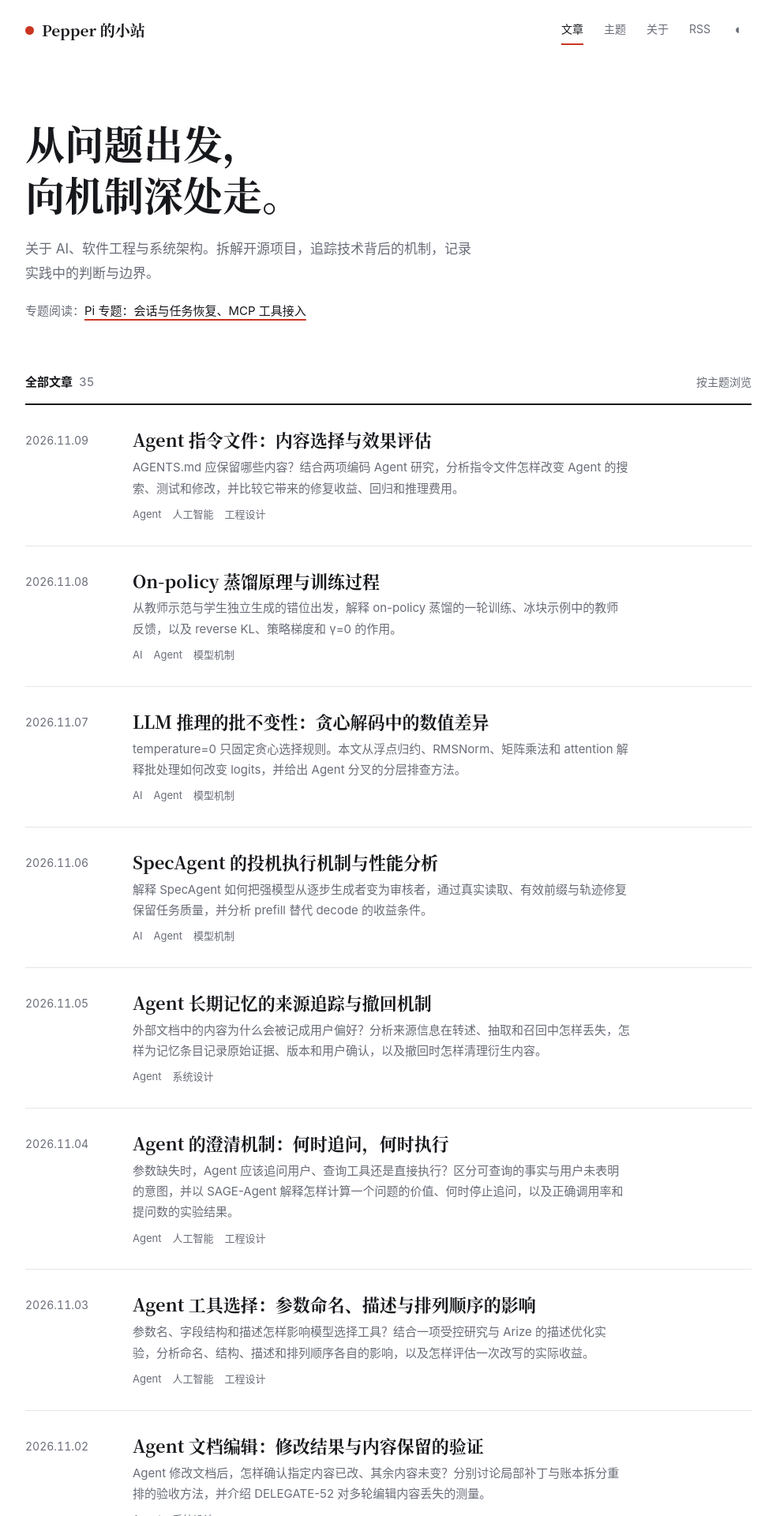
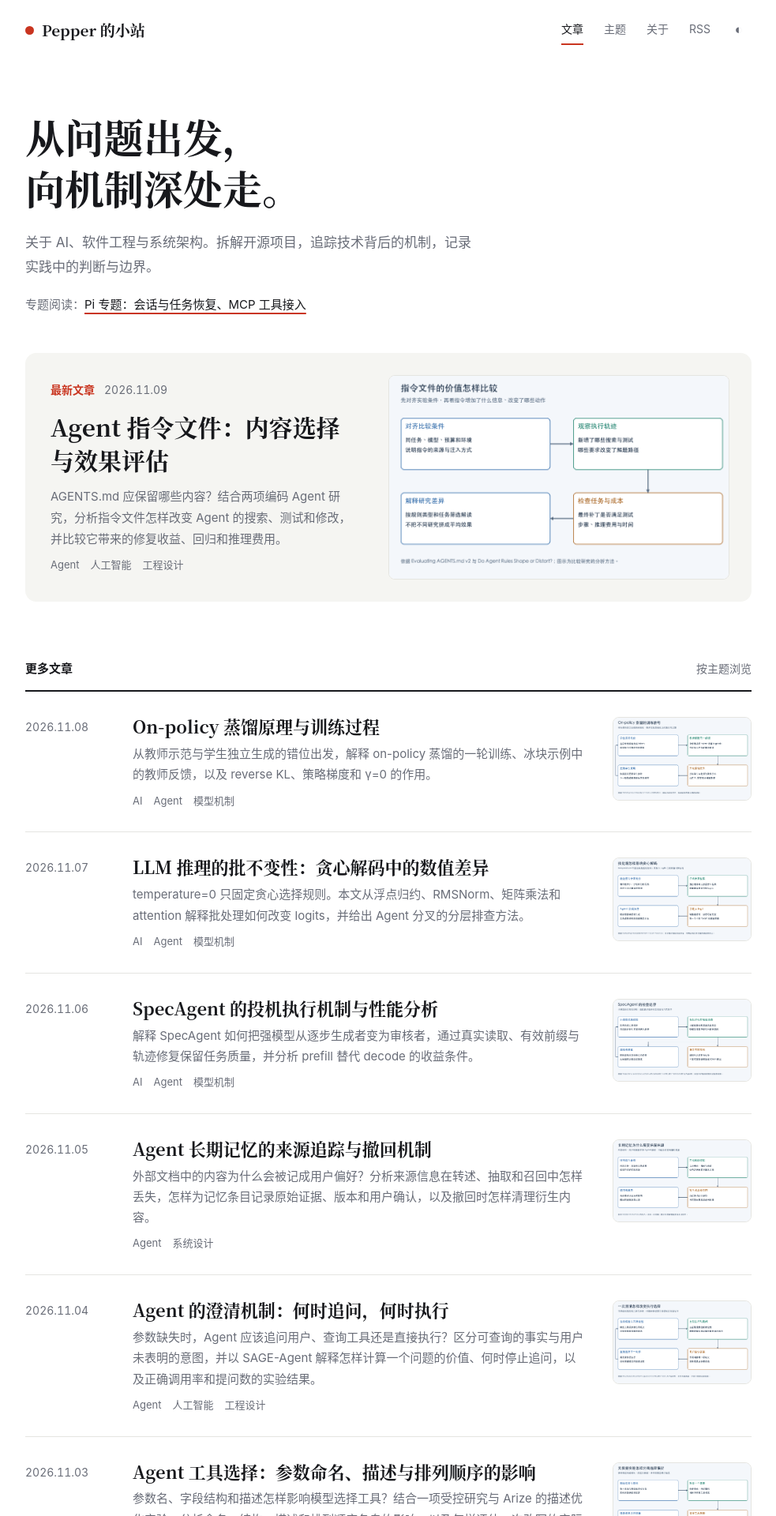
Before and after one commit to deewhale/deewhale.github.io, a Jekyll site: the page built from index.md, in a window 1280 px wide. Shown: the top 1920 px of the page at 79% size, without its empty margins (148-1131 px from the left). Built offline with Jekyll 4.4.1, drawn with Linux system fonts in a browser that asks for light colours.

Commit message:
design: feature the latest article and show diagram thumbnails on the home page
Also drop the paragraph about sourcing and AI-assisted editing from the
about page.

Co-Authored-By: Claude Fable 5.2 <noreply@anthropic.com>

```diff
--- a/_layouts/home.html
+++ b/_layouts/home.html
@@ -6,16 +6,28 @@ layout: default
   <p class="intro-copy">关于 AI、软件工程与系统架构。拆解开源项目，追踪技术背后的机制，记录实践中的判断与边界。</p>
   <p class="intro-series"><span>专题阅读：</span><a href="{{ '/topics/pi-mcp/' | relative_url }}">Pi 专题：会话与任务恢复、MCP 工具接入</a></p>
 </section>
-<section class="post-index" aria-labelledby="latest-posts">
-  <div class="section-heading">
-    <h2 id="latest-posts">全部文章<span class="index-count">{{ site.posts | size }}</span></h2>
-    <a href="{{ '/topics/' | relative_url }}">按主题浏览</a>
-  </div>
-  {% if site.posts.size > 0 %}
+{% if site.posts.size > 0 %}
+  {% include post-order.html posts=site.posts %}
+  {% assign latest_url = ordered_post_keys | first | split: '|' | last %}
+  {% assign latest = site.posts | where: 'url', latest_url | first %}
+  {% assign latest_date = latest.display_date | default: latest.date %}
+  <article class="feature">
+    <div class="feature-body">
+      <p class="feature-label">最新文章<time datetime="{{ latest_date | date: '%Y-%m-%d' }}"><span class="sr-only">记录日期 </span>{{ latest_date | date: '%Y.%m.%d' }}</time></p>
+      <h2><a href="{{ latest.url | relative_url }}">{{ latest.title }}</a></h2>
+      {% if latest.description %}<p class="feature-desc">{{ latest.description }}</p>{% endif %}
+      {% if latest.tags.size > 0 %}<ul class="tags" aria-label="标签">{% for tag in latest.tags limit:3 %}<li>{{ tag }}</li>{% endfor %}</ul>{% endif %}
+    </div>
+    {% if latest.image %}<img class="feature-image" src="{{ latest.image | relative_url }}" alt="{{ latest.image_alt | default: '' | escape }}" width="900" height="540">{% endif %}
+  </article>
+  <section class="post-index" aria-labelledby="more-posts">
+    <div class="section-heading">
+      <h2 id="more-posts">更多文章</h2>
+      <a href="{{ '/topics/' | relative_url }}">按主题浏览</a>
+    </div>
     <div class="post-list">
-      {% include post-order.html posts=site.posts %}
       {% assign previous_day = '' %}
-      {% for post_key in ordered_post_keys %}
+      {% for post_key in ordered_post_keys offset:1 %}
         {% assign post_url = post_key | split: '|' | last %}
         {% assign post = site.posts | where: 'url', post_url | first %}
         {% assign record_date = post.display_date | default: post.date %}
@@ -27,9 +39,10 @@ layout: default
             {% if post.description %}<p class="entry-desc">{{ post.description }}</p>{% endif %}
             {% if post.tags.size > 0 %}<ul class="tags" aria-label="标签">{% for tag in post.tags limit:3 %}<li>{{ tag }}</li>{% endfor %}</ul>{% endif %}
           </div>
+          {% if post.image %}<a class="entry-thumb" href="{{ post.url | relative_url }}" tabindex="-1" aria-hidden="true"><img src="{{ post.image | relative_url }}" alt="" loading="lazy" width="352" height="212"></a>{% endif %}
         </article>
         {% assign previous_day = record_day %}
       {% endfor %}
     </div>
-  {% else %}<p class="empty-state">第一篇文章正在路上。</p>{% endif %}
-</section>
+  </section>
+{% else %}<p class="empty-state">第一篇文章正在路上。</p>{% endif %}
--- a/assets/css/style.scss
+++ b/assets/css/style.scss
@@ -51,13 +51,23 @@ main { flex: 1; }
 .theme-toggle:hover { color: var(--ink); background: var(--raised); }
 
 /* 首页 */
-.intro { padding: 72px 0 64px; }
+.intro { padding: 64px 0 48px; }
 .intro h1 { margin: 0; font-family: var(--serif); font-size: clamp(32px, 5.2vw, 50px); font-weight: 900; line-height: 1.3; }
 .intro-copy { max-width: 34em; margin: 22px 0 0; color: var(--muted); font-size: 17px; line-height: 1.85; }
 .intro-series { margin: 18px 0 0; font-size: 15px; }
 .intro-series a { text-decoration: underline; text-decoration-color: var(--accent); text-decoration-thickness: 1.5px; text-underline-offset: 5px; }
 .intro-series a:hover { color: var(--accent); }
 .intro-series span { color: var(--muted); }
+
+.feature { position: relative; display: grid; grid-template-columns: minmax(0, 1fr) minmax(0, 1.1fr); gap: 36px; align-items: center; margin-bottom: 72px; padding: 28px 28px 28px 32px; border-radius: 14px; background: var(--raised); }
+.feature-label { display: flex; gap: 12px; margin: 0 0 12px; color: var(--accent); font-size: 14px; font-weight: 600; }
+.feature-label time { color: var(--muted); font-weight: 400; font-variant-numeric: tabular-nums; }
+.feature h2 { margin: 0; font-family: var(--serif); font-size: clamp(24px, 3vw, 30px); font-weight: 900; line-height: 1.4; }
+.feature h2 a { text-decoration: underline; text-decoration-color: transparent; text-decoration-thickness: 2px; text-underline-offset: 7px; transition: text-decoration-color .15s; }
+.feature h2 a::after { content: ""; position: absolute; inset: 0; border-radius: 14px; }
+.feature:hover h2 a { text-decoration-color: var(--accent); }
+.feature-desc { margin: 12px 0 0; color: var(--muted); font-size: 15px; line-height: 1.8; }
+.feature-image, .entry-thumb img { display: block; width: 100%; height: auto; aspect-ratio: 5 / 3; object-fit: cover; object-position: left top; border: 1px solid var(--line); border-radius: 8px; background: #fff; }
 
 .post-index { padding-bottom: 96px; }
 .section-heading { display: flex; align-items: baseline; justify-content: space-between; gap: 20px; padding-bottom: 14px; border-bottom: 2px solid var(--ink); }
@@ -66,7 +76,9 @@ main { flex: 1; }
 .section-heading a { color: var(--muted); font-size: 14px; }
 .section-heading a:hover { color: var(--accent); }
 
-.entry { display: grid; grid-template-columns: 136px minmax(0, 1fr); padding: 14px 0; }
+.entry { display: grid; grid-template-columns: 104px minmax(0, 1fr) 176px; gap: 0 32px; align-items: start; padding: 14px 0; }
+.entry-thumb { margin-top: 4px; transition: opacity .15s; }
+.entry-thumb:hover { opacity: .85; }
 .entry-first { margin-top: 14px; padding-top: 28px; border-top: 1px solid var(--line); }
 .post-list > .entry:first-child { margin-top: 0; border-top: 0; }
 .entry-date { padding-top: 5px; color: var(--muted); font-size: 14px; font-variant-numeric: tabular-nums; }
@@ -153,10 +165,13 @@ main { flex: 1; }
   .brand { font-size: 17px; }
   .site-nav { gap: 16px; }
   .site-nav a[href$="feed.xml"] { display: none; }
-  .intro { padding: 40px 0 44px; }
+  .intro { padding: 40px 0 36px; }
+  .feature { grid-template-columns: 1fr; gap: 20px; margin: 0 -8px 52px; padding: 16px 16px 22px; }
+  .feature-image { order: -1; }
   .intro-copy { font-size: 16px; }
   .post-index { padding-bottom: 64px; }
   .entry { grid-template-columns: 1fr; padding: 12px 0; }
+  .entry-thumb { display: none; }
   .entry-first { margin-top: 12px; padding-top: 22px; }
   .entry-date { padding: 0 0 8px; font-size: 13px; }
   .entry-date:empty { display: none; }
```
Also changed, not shown: about.md (+0 -2 lines).
